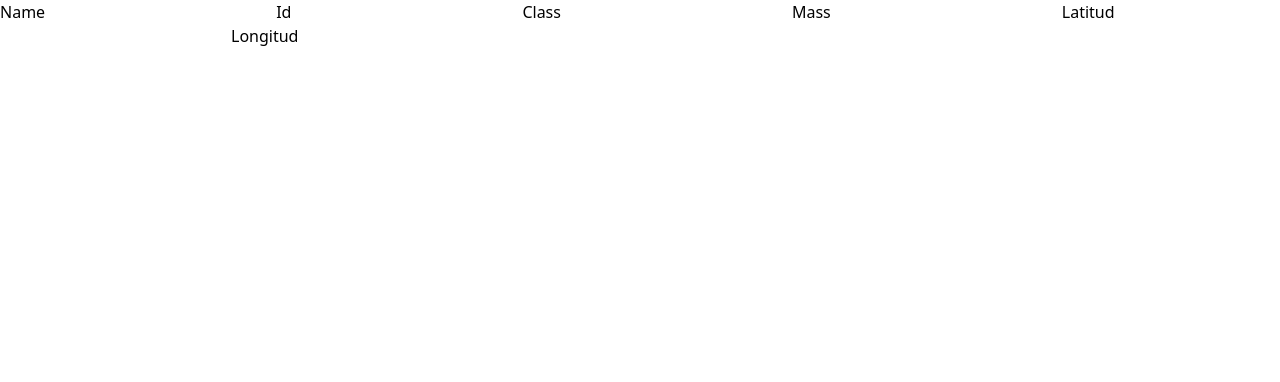
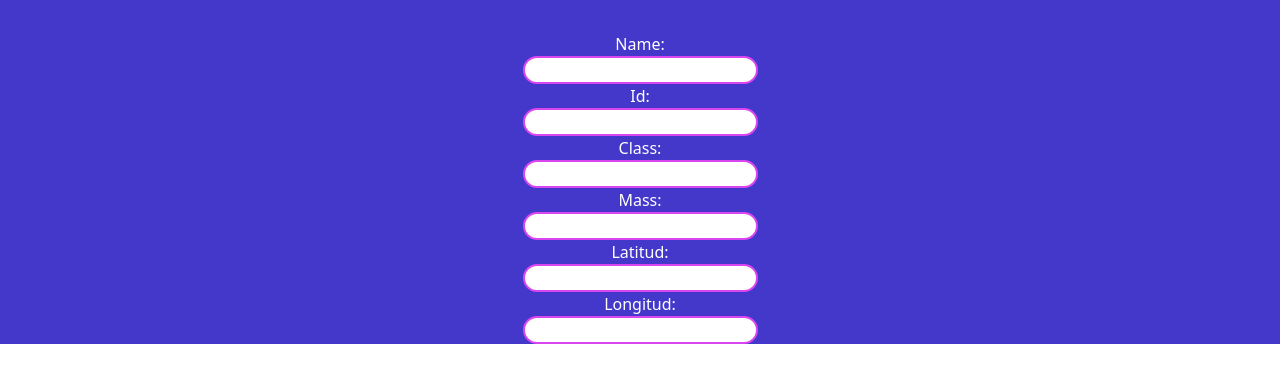
Before and after one commit to DanielGamma/nasa_project_blue, a React (Create React App) app: page /landings/create in a window 1280 px wide. Shown: the top 382 px of the page. Built offline with nearby package versions, Linux system fonts and the light colour scheme.

Commit message:
add tailwind

```diff
--- a/src/components/Form/Form.jsx
+++ b/src/components/Form/Form.jsx
@@ -1,19 +1,22 @@
 export default function Form() {
     return (
-        <>
-            <label htmlFor="name">Name</label>
-            <input type="text" id="name" />
-            <label htmlFor="id">Id</label>
-            <input type="text" id="id" />
-            <label htmlFor="class">Class</label>
-            <input type="text" id="class" />
-            <label htmlFor="mass">Mass</label>
-            <input type="text" id="mass" />
-            <label htmlFor="latitud">Latitud</label>
-            <input type="text" id="latitud" />
-            <label htmlFor="longitud">Longitud</label>
-            <input type="text" id="longitud" />
-            <button type="submit"></button>
-        </>
+        <div className="bg-indigo-700">
+            <form className="flex flex-col justify-center  items-center pt-8">
+                <label className="text-white" htmlFor="name">Name:</label>
+                <input className="rounded-full border-2 border-fuchsia-500" type="text" id="name" />
+                <label className="text-white" htmlFor="id">Id:</label>
+                <input className="rounded-full border-2 border-fuchsia-500" type="text" id="id" />
+                <label className="text-white" htmlFor="class">Class:</label>
+                <input className="rounded-full border-2 border-fuchsia-500" type="text" id="class" />
+                <label className="text-white" htmlFor="mass">Mass:</label>
+                <input className="rounded-full border-2 border-fuchsia-500" type="text" id="mass" />
+                <label className="text-white" htmlFor="latitud">Latitud:</label>
+                <input className="rounded-full border-2 border-fuchsia-500" type="text" id="latitud" />
+                <label className="text-white" htmlFor="longitud">Longitud:</label>
+                <input className="rounded-full border-2 border-fuchsia-500" type="text" id="longitud" />
+                <button type="submit"></button>
+            </form>
+        </div>
+
     )
 }
```
